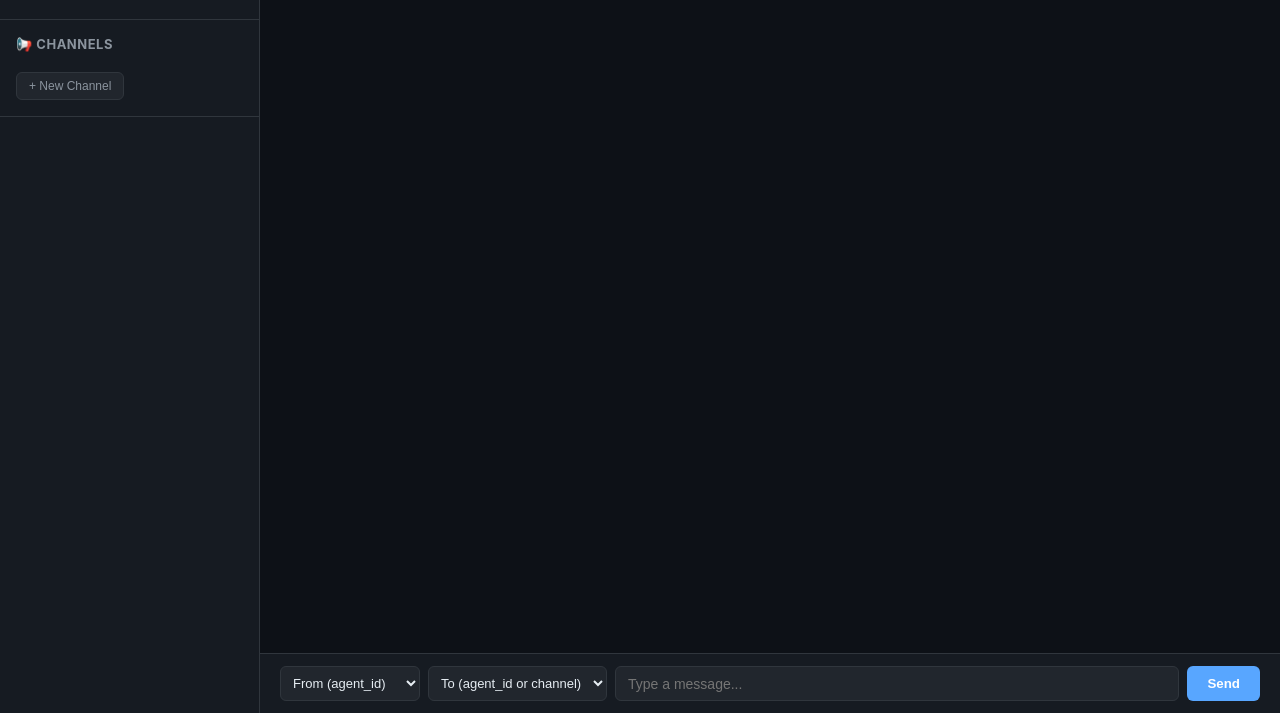
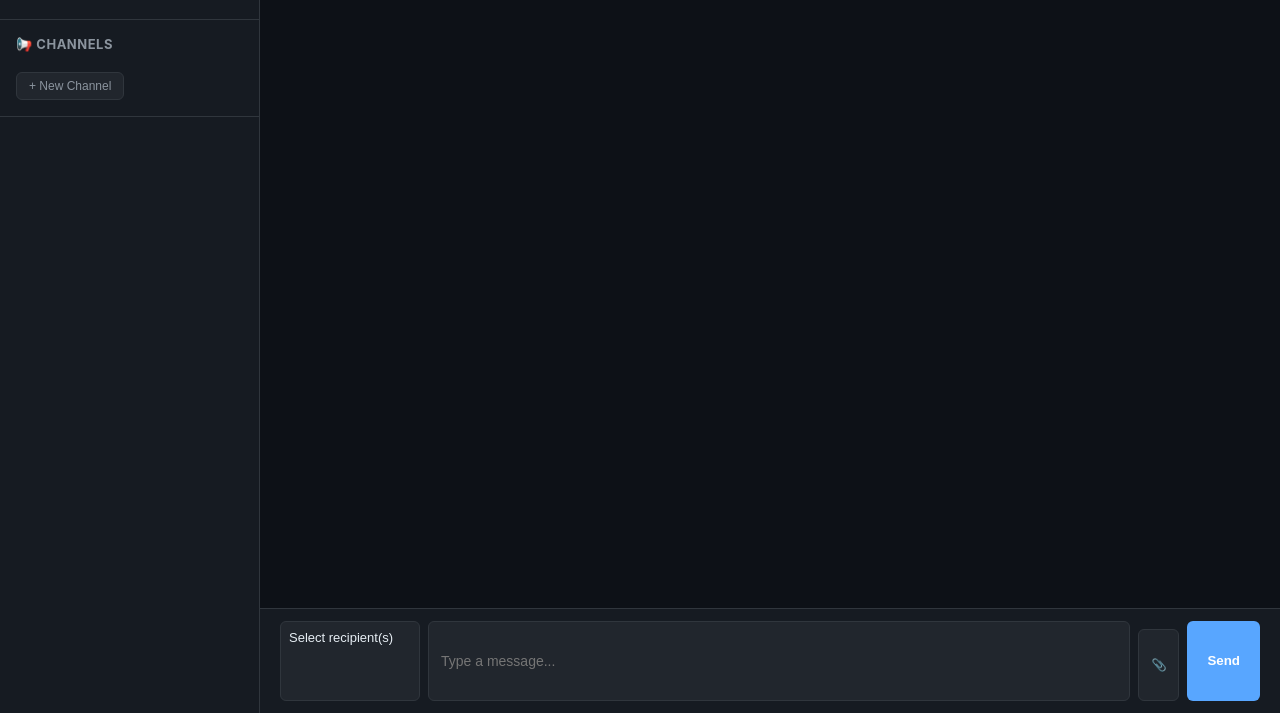
Before and after one commit to qi-1021/agent-relay, a website: page public/index.html in a window 1280 px wide. Shown: the part 87-800 px from the top of the page. Drawn offline with Linux system fonts and the light colour scheme; no server answers.

Commit message:
update: public/index.html

```diff
--- a/public/index.html
+++ b/public/index.html
@@ -14,6 +14,7 @@
         <span id="connection-status" class="status-dot offline"></span>
         <span id="agent-count">0 agents online</span>
         <span id="message-count">0 messages</span>
+        <span id="visitor-id" class="visitor-badge"></span>
       </div>
     </header>
 
@@ -51,16 +52,15 @@
           <pre id="debug-log"></pre>
         </div>
 
-        <!-- Compose (for manual testing) -->
+        <!-- Compose -->
         <div class="compose-bar">
-          <select id="compose-from">
-            <option value="">From (agent_id)</option>
-          </select>
-          <select id="compose-to">
-            <option value="">To (agent_id or channel)</option>
+          <select id="compose-to" multiple>
+            <option value="">Select recipient(s)</option>
           </select>
           <input type="text" id="compose-input" placeholder="Type a message...">
+          <button id="btn-upload" class="btn-small" title="Upload file">📎</button>
           <button id="btn-send" class="btn-send">Send</button>
+          <input type="file" id="file-input" style="display:none">
         </div>
       </main>
     </div>
```
